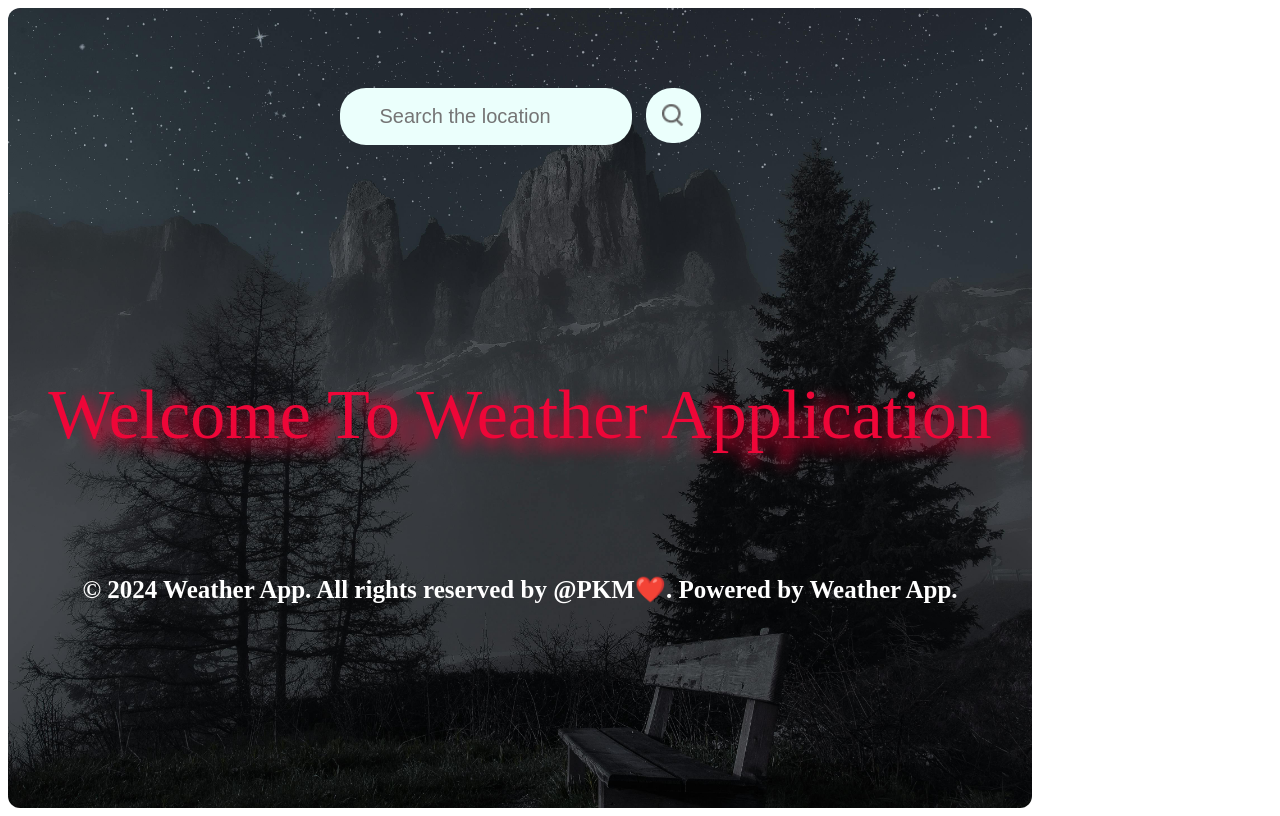
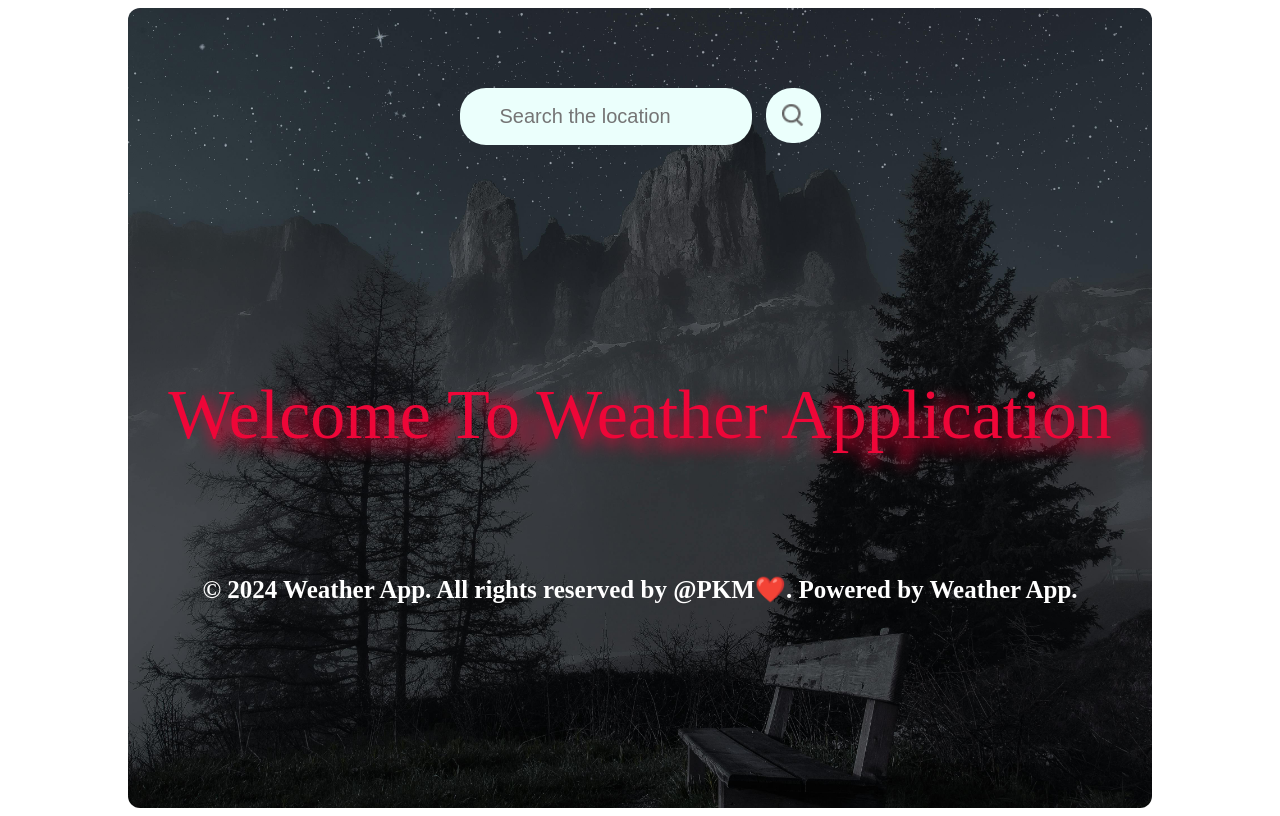
Before and after one commit to priteesh-stack/WeatherApplication, a React (Create React App) app: page / in a window 1280 px wide. Built offline with nearby package versions, Linux system fonts and the light colour scheme.

Commit message:
Update weatherApp.css

```diff
--- a/src/Components/Weather App/weatherApp.css
+++ b/src/Components/Weather App/weatherApp.css
@@ -2,7 +2,7 @@
   width: 80vw;
   min-height:100vh;
   height: auto;
-  margin: 0;
+  margin: auto;
   border-radius: 12px;
   background-image : url("/public/Assets/darkbg.jpg");
   background-position: center;
```
